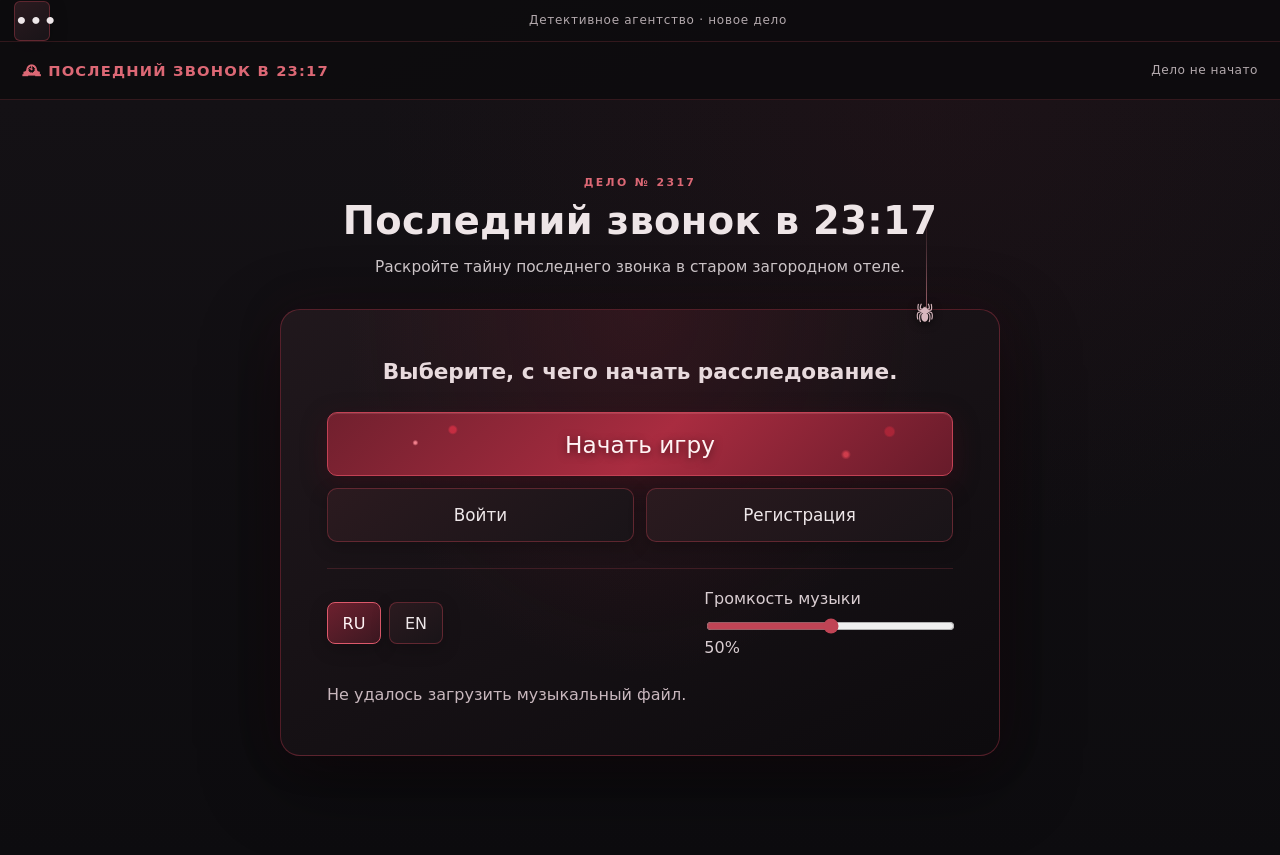
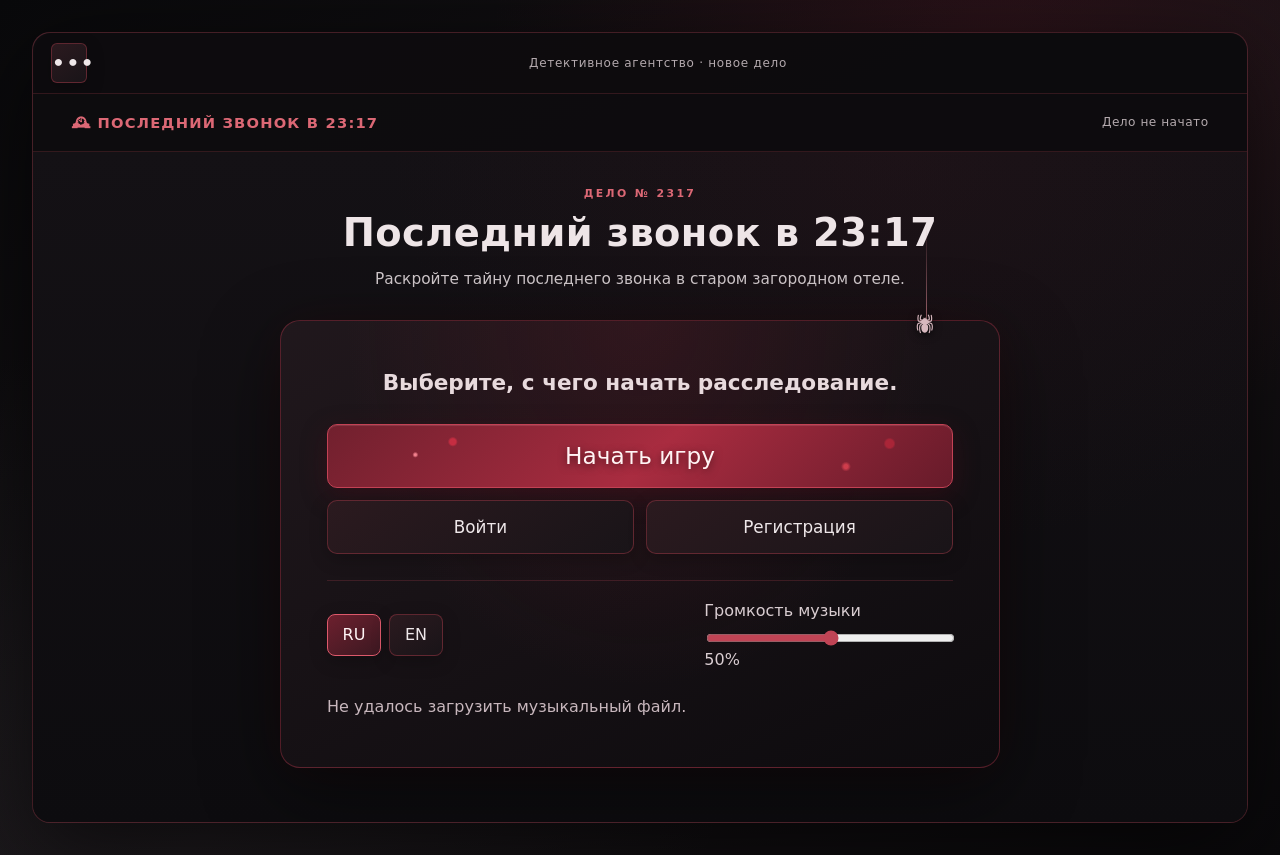
Before and after one commit to yujixli88/23-17, a FastAPI app: page /game in a window 1280 px wide. Run offline with FastAPI, Linux system fonts and the light colour scheme; some web fonts are replaced.

Commit message:
Add adaptive desktop game layout
Co-authored-by: Copilot <223556219+Copilot@users.noreply.github.com>

```diff
--- a/game.html
+++ b/game.html
@@ -2178,7 +2178,7 @@
       .account-panel { box-shadow: -14px 0 34px rgba(0,0,0,0); }
       .novel-dialogue { animation: none; }
     </style>
-    <link rel="stylesheet" href="/static/css/horror-theme.css?v=4" />
+    <link rel="stylesheet" href="/static/css/horror-theme.css?v=7" />
   </head>
   <body>
     <div class="desktop-shell">
--- a/static/css/horror-theme.css
+++ b/static/css/horror-theme.css
@@ -704,3 +704,64 @@ textarea:focus-visible {
     animation: none;
   }
 }
+
+@media (min-width: 761px) {
+  body {
+    min-height: 100vh;
+    overflow-x: hidden;
+    overflow-y: auto;
+  }
+
+  .desktop-shell {
+    display: grid;
+    grid-template-columns: minmax(0, 1fr);
+    min-height: 100vh;
+    padding: 32px;
+    gap: 0;
+    box-sizing: border-box;
+    place-items: center;
+  }
+
+  .game-window {
+    position: relative;
+    inset: auto;
+    grid-column: 1;
+    grid-row: 1;
+    width: min(1320px, 100%);
+    max-width: 1320px;
+    height: min(860px, calc(100vh - 64px));
+    min-height: min(620px, calc(100vh - 64px));
+    max-height: calc(100vh - 64px);
+    border: 1px solid var(--line);
+    border-radius: 18px;
+    box-shadow: 0 24px 90px rgba(0, 0, 0, 0.62);
+  }
+
+  .window-bar {
+    padding: 10px 18px;
+    border-radius: 18px 18px 0 0;
+  }
+
+  .game-topbar {
+    padding: 14px clamp(22px, 3vw, 44px);
+  }
+
+  .game-body {
+    flex: 1 1 auto;
+    min-height: 0;
+    overflow-y: auto;
+  }
+
+  .game-screen {
+    width: min(100%, 1140px);
+    max-width: 1140px;
+    margin-inline: auto;
+    padding: clamp(28px, 4vw, 56px);
+  }
+
+  .game-screen.menu-screen,
+  .game-screen.auth-screen {
+    min-height: 100%;
+    padding-block: clamp(28px, 4vh, 44px);
+  }
+}
```
Also changed, not shown: tests/test_game_auth.py (+3 -2 lines), README.md.
